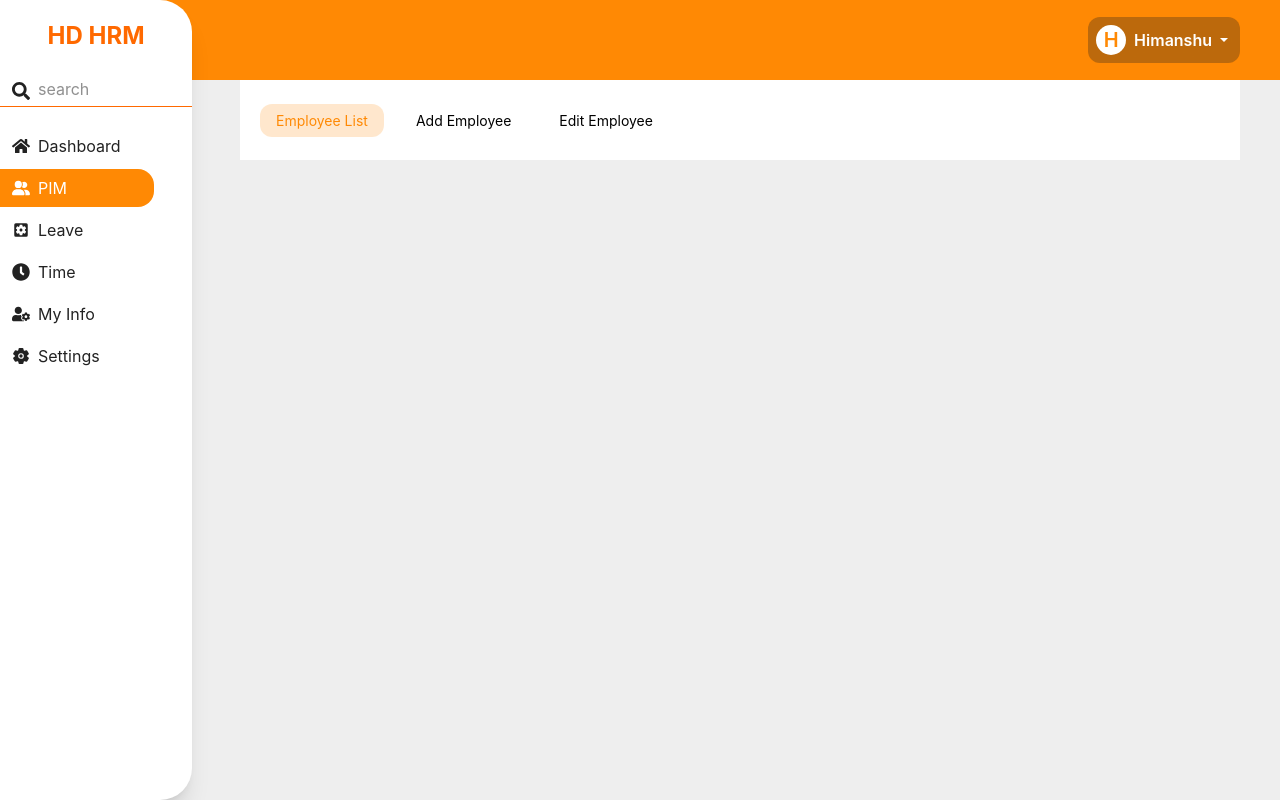
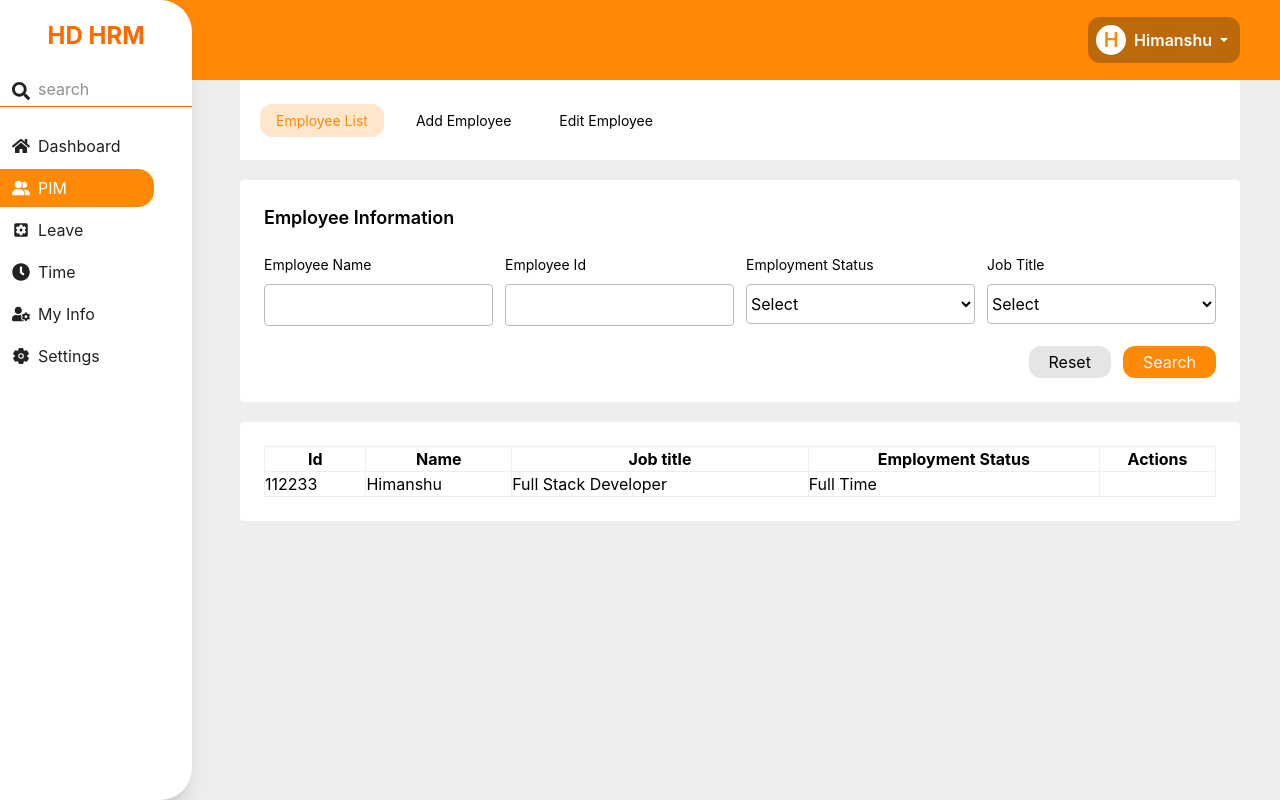
Before and after one commit to himanshu-dimri-fullstack/hrm, a React (Vite) app in the folder client/: page /pim/view in a window 1280 px wide. Built offline with nearby package versions, Linux system fonts and the light colour scheme.

Commit message:
Add changes

```diff
--- a/client/src/App.jsx
+++ b/client/src/App.jsx
@@ -14,7 +14,7 @@ const App = () => {
       <Route path="/" element={<Login />} />
       <Route element={<DashboardLayout />}>
         <Route path="/dashboard" element={<Dashboard />} />
-        <Route element={<PimLayout />} >
+        <Route path="/pim" element={<PimLayout />} >
           <Route path="/pim/view" element={<PimView />} />
           <Route path="/pim/add" element={<PimAdd />} />
           <Route path="/pim/edit" element={<PimEdit />} />
--- a/client/src/pages/pim/PimView.jsx
+++ b/client/src/pages/pim/PimView.jsx
@@ -3,7 +3,58 @@ import React from 'react'
 const PimView = () => {
     return (
         <div>
-
+            <div className='bg-white rounded p-6 mt-5'>
+                <h3 className='text-lg font-semibold mb-5'>Employee Information</h3>
+                <div className='grid grid-cols-4 gap-3'>
+                    <div>
+                        <label className='text-sm'>Employee Name</label><br />
+                        <input className='w-full rounded border border-[#bbb] py-2 outline-none px-3 mt-2' />
+                    </div>
+                    <div>
+                        <label className='text-sm'>Employee Id</label><br />
+                        <input className='w-full rounded border border-[#bbb] py-2 outline-none px-3 mt-2' />
+                    </div>
+                    <div>
+                        <label className='text-sm'>Employment Status</label><br />
+                        <select className='w-full rounded border border-[#bbb] py-2 outline-none mt-2'>
+                            <option>Select</option>
+                            <option>Full Time</option>
+                            <option>Part Time</option>
+                        </select>
+                    </div>
+                    <div>
+                        <label className='text-sm'>Job Title</label><br />
+                        <select className='w-full rounded border border-[#bbb] py-2 outline-none mt-2'>
+                            <option>Select</option>
+                            <option>Full Stack Developer</option>
+                            <option>Front-End Developer</option>
+                            <option>Back-End Developer</option>
+                        </select>
+                    </div>
+                </div>
+                <div className='flex justify-end gap-3 mt-5'>
+                    <button className='px-5 py-1 bg-black/10 backdrop-blur text-black rounded-xl'>Reset</button>
+                    <button className='px-5 py-1 bg-orange-400 text-white rounded-xl'>Search</button>
+                </div>
+            </div>
+            <div className='bg-white rounded p-6 mt-5'>
+                <table className='w-full border-collapse'>
+                    <tr className='border border-[#eee]'>
+                        <th className='border border-[#eee]'>Id</th>
+                        <th className='border border-[#eee]' >Name</th>
+                        <th className='border border-[#eee]'>Job title</th>
+                        <th className='border border-[#eee]'>Employment Status</th>
+                        <th className='border border-[#eee]'>Actions</th>
+                    </tr>
+                    <tr className='border border-[#eee]'>
+                        <td className='border border-[#eee]'>112233</td>
+                        <td className='border border-[#eee]'>Himanshu</td>
+                        <td className='border border-[#eee]'>Full Stack Developer</td>
+                        <td className='border border-[#eee]'>Full Time</td>
+                        <td className='border border-[#eee]'></td>
+                    </tr>
+                </table>
+            </div>
         </div>
     )
 }
```
